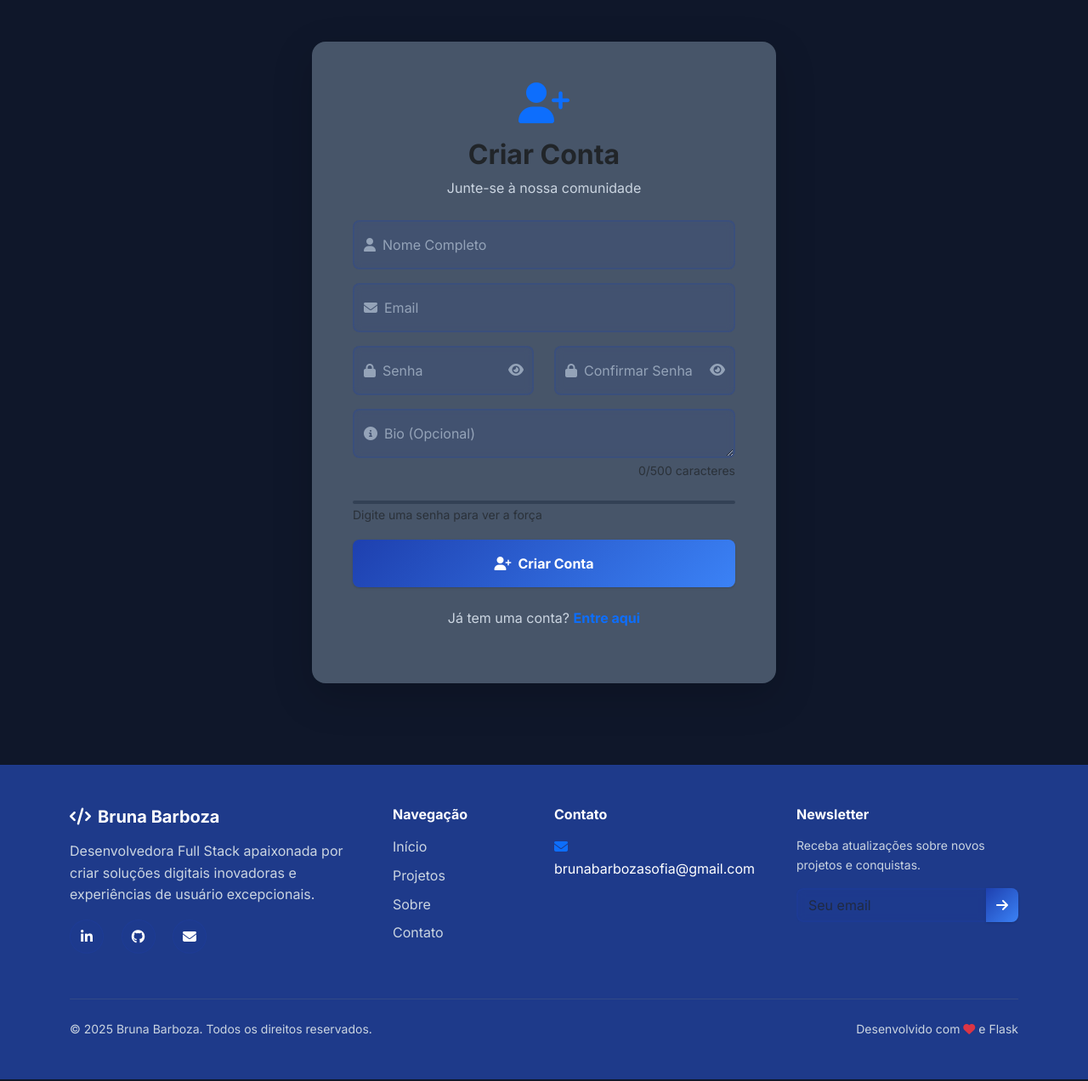
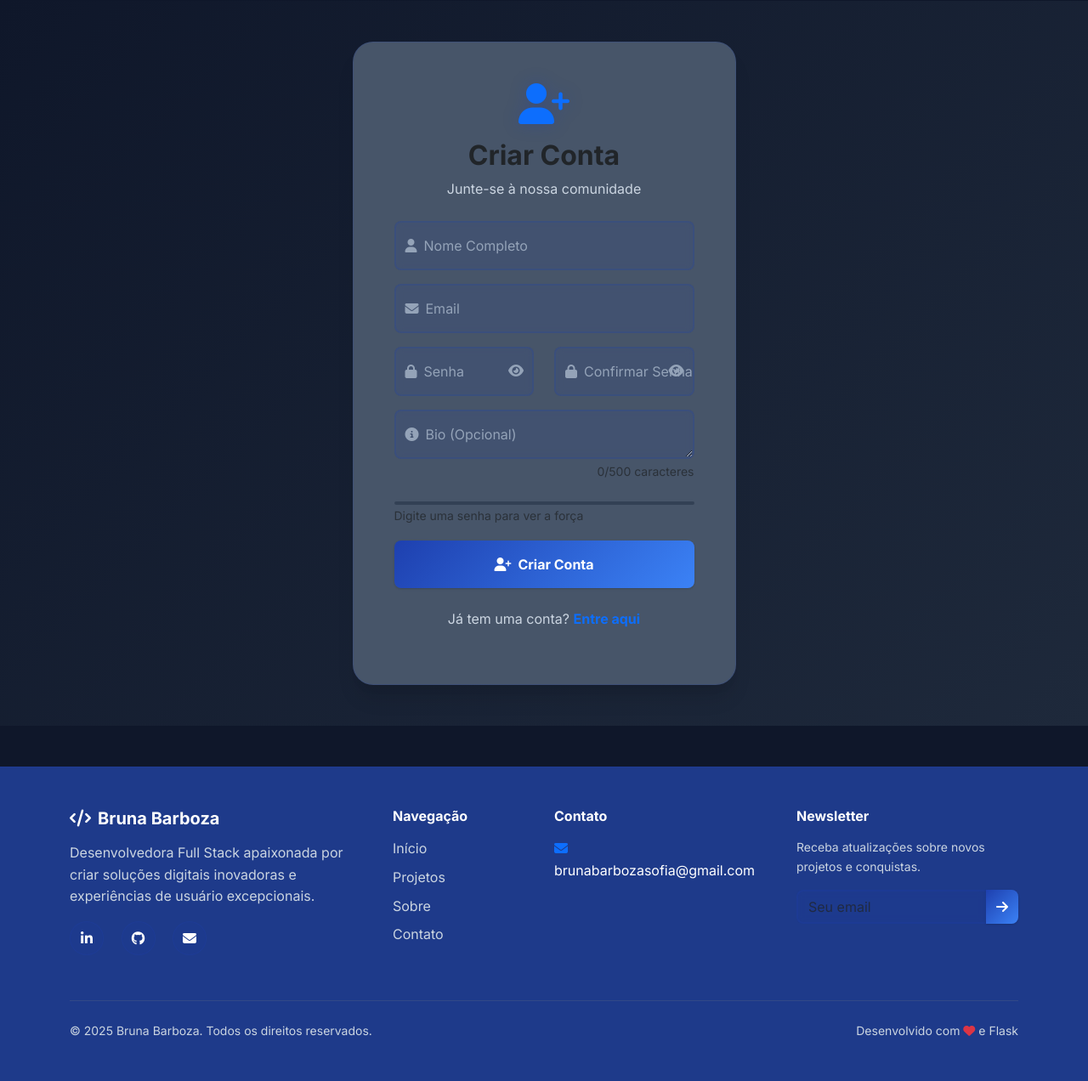
Before and after one commit to brubsb/portifoliobrub, a Flask app: page /auth/register in a window 1280 px wide. Shown: the part 75-1347 px from the top of the page at 85% size. Run offline with Flask 3, Linux system fonts and the light colour scheme; some libraries are stand-ins or nearby versions.

Commit message:
Adjust contact page appearance and button alignment for clarity
Update static/css/style.css to decrease contact page element transparency and adjust authentication section styling. Modify templates/register.html to align registration form elements.

Replit-Commit-Author: Agent
Replit-Commit-Session-Id: 4fd8e3fb-3319-47b4-a767-45b2382ebd89
Replit-Commit-Checkpoint-Type: full_checkpoint
Replit-Commit-Screenshot-Url: https://storage.googleapis.com/screenshot-production-us-central1/53dedeaa-367b-4746-9cc1-a4648cfe6cec/4fd8e3fb-3319-47b4-a767-45b2382ebd89/sbm853f

```diff
--- a/static/css/style.css
+++ b/static/css/style.css
@@ -1340,3 +1340,76 @@ footer {
 [data-theme="light"] .card {
     box-shadow: 0 4px 6px -1px rgba(0, 0, 0, 0.1), 0 2px 4px -1px rgba(0, 0, 0, 0.06);
 }
+
+/* ===== Contact Page Styles ===== */
+.contact-form-card {
+    background: var(--bg-card) !important;
+    border: 1px solid var(--glass-border) !important;
+    box-shadow: var(--shadow-lg) !important;
+}
+
+.contact-card, .social-card, .quick-links-card {
+    background: var(--bg-card) !important;
+    border: 1px solid var(--glass-border) !important;
+    box-shadow: var(--shadow-md) !important;
+}
+
+.contact-form-card:hover, .contact-card:hover, .social-card:hover, .quick-links-card:hover {
+    box-shadow: var(--shadow-xl) !important;
+    transform: translateY(-2px);
+}
+
+/* ===== Authentication Styles ===== */
+.auth-section {
+    min-height: 100vh;
+    display: flex;
+    align-items: center;
+    background: linear-gradient(135deg, var(--bg-primary), var(--bg-secondary));
+}
+
+.auth-card {
+    background: var(--bg-card) !important;
+    border: 1px solid var(--glass-border) !important;
+    box-shadow: var(--shadow-xl) !important;
+    border-radius: var(--radius-xl) !important;
+}
+
+.auth-card:hover {
+    box-shadow: 0 25px 50px -12px rgba(0, 0, 0, 0.25) !important;
+}
+
+.auth-icon i {
+    color: var(--primary-color);
+    text-shadow: 0 0 20px rgba(30, 64, 175, 0.3);
+}
+
+/* Password strength styles */
+.strength-meter {
+    height: 4px;
+    background: var(--bg-tertiary);
+    border-radius: 2px;
+    overflow: hidden;
+    margin-top: 0.5rem;
+}
+
+.strength-bar {
+    height: 100%;
+    transition: all var(--transition);
+    border-radius: 2px;
+}
+
+.strength-bar.weak {
+    background: var(--accent-danger);
+}
+
+.strength-bar.medium {
+    background: var(--accent-warning);
+}
+
+.strength-bar.strong {
+    background: var(--accent-success);
+}
+
+.strength-bar.very-strong {
+    background: var(--primary-color);
+}
--- a/templates/register.html
+++ b/templates/register.html
@@ -6,7 +6,7 @@
 <section class="auth-section py-5">
     <div class="container">
         <div class="row justify-content-center">
-            <div class="col-lg-6 col-md-8">
+            <div class="col-lg-5 col-md-7">
                 <div class="auth-card card shadow-lg border-0">
                     <div class="card-body p-5">
                         <div class="text-center mb-4">
```
